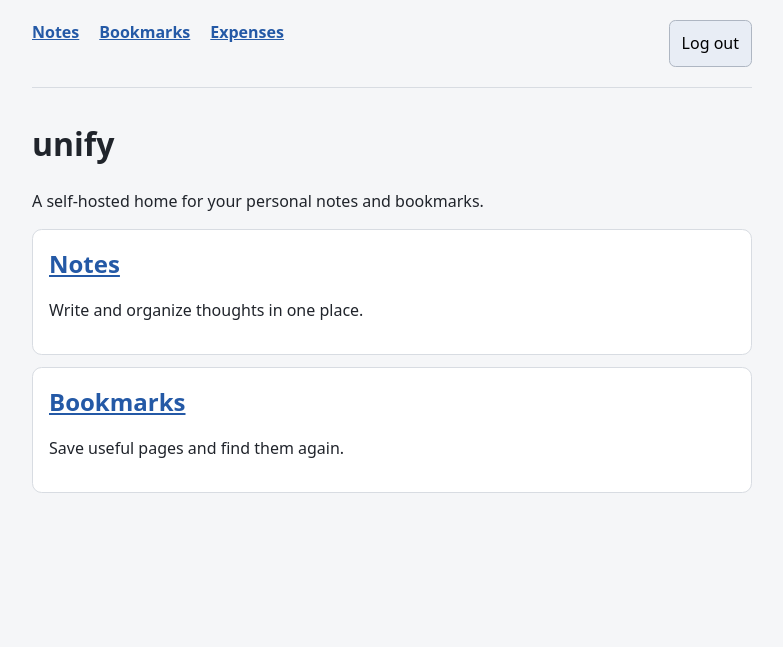
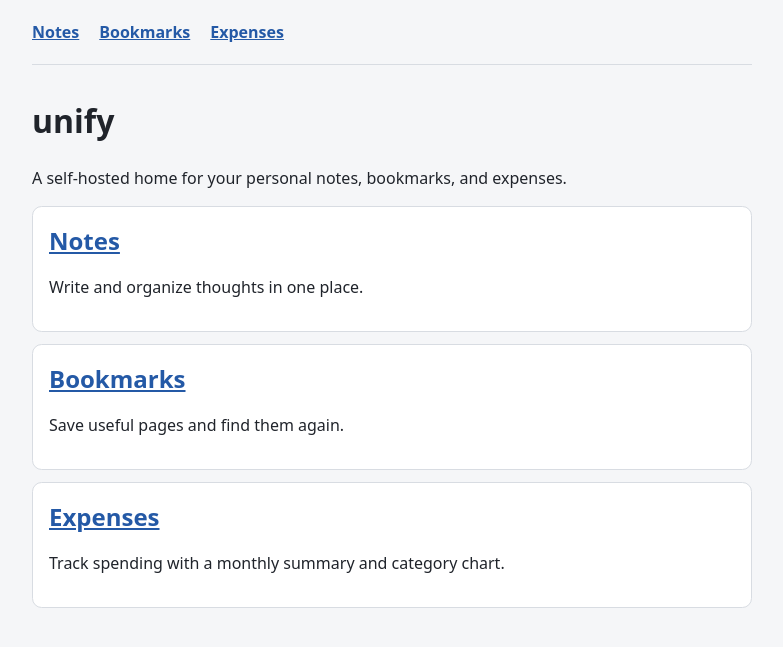
Before and after one commit to Bidex-cmyk/unify, a FastAPI app: page / in a window 1280 px wide. Shown: the top 647 px of the page, without its empty margins (248-1031 px from the left). Run offline with FastAPI, Linux system fonts and the light colour scheme.

Commit message:
docs: add demo GIF + polish landing page and nav
- index.html: add Expenses card, update tagline
- base.html: only show Log out when session cookie present
- docs/demo.gif: walkthrough of login, notes, bookmarks, expenses, API

```diff
--- a/src/unify/templates/base.html
+++ b/src/unify/templates/base.html
@@ -70,9 +70,11 @@
         <a href="/ui/notes">Notes</a>
         <a href="/ui/bookmarks">Bookmarks</a>
         <a href="/ui/expenses">Expenses</a>
-        <form method="post" action="/logout" style="display:inline">
-          <button type="submit">Log out</button>
-        </form>
+        {% if request.cookies.get("unify_session") %}
+          <form method="post" action="/logout" style="display:inline">
+            <button type="submit">Log out</button>
+          </form>
+        {% endif %}
       </nav>
     </header>
     <main>{% block content %}{% endblock %}</main>
--- a/src/unify/templates/index.html
+++ b/src/unify/templates/index.html
@@ -2,7 +2,7 @@
 {% block title %}unify · Personal API{% endblock %}
 {% block content %}
   <h1>unify</h1>
-  <p>A self-hosted home for your personal notes and bookmarks.</p>
+  <p>A self-hosted home for your personal notes, bookmarks, and expenses.</p>
   <section class="card">
     <h2><a href="/ui/notes">Notes</a></h2>
     <p>Write and organize thoughts in one place.</p>
@@ -11,4 +11,8 @@
     <h2><a href="/ui/bookmarks">Bookmarks</a></h2>
     <p>Save useful pages and find them again.</p>
   </section>
+  <section class="card">
+    <h2><a href="/ui/expenses">Expenses</a></h2>
+    <p>Track spending with a monthly summary and category chart.</p>
+  </section>
 {% endblock %}
```
Also changed, not shown: 1 other file.
